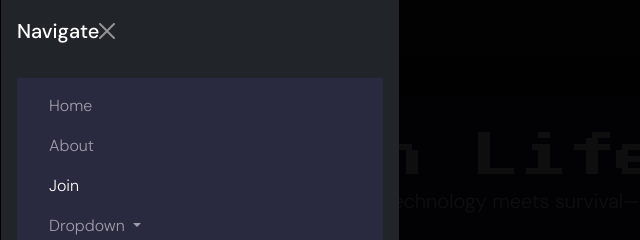
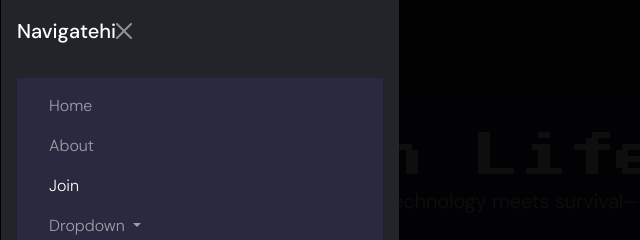
Before and after one commit to hackerZay4850/LifeTech, a plain HTML site: page join.html in a window 1280 px wide. Both pictures are taken after a click on the button "Toggle navigation". Shown: the top 240 px of the page, 0-640 px from the left. Drawn offline with Linux system fonts and the light colour scheme.

Commit message:
Update join.html

```diff
--- a/join.html
+++ b/join.html
@@ -59,7 +59,7 @@
     </button>
     <div class="offcanvas offcanvas-end text-bg-dark" tabindex="-1" id="offcanvasDarkNavbar" aria-labelledby="offcanvasDarkNavbarLabel">
       <div class="offcanvas-header d-flex justify-content-between align-items-center">
-        <h5 class="offcanvas-title mb-0" id="offcanvasDarkNavbarLabel">Navigate</h5>
+        <h5 class="offcanvas-title mb-0" id="offcanvasDarkNavbarLabel">Navigatehi</h5>
         <button type="button" class="btn-close btn-close-white" data-bs-dismiss="offcanvas" aria-label="Close"></button>
       </div>
       <div class="offcanvas-body">
```
